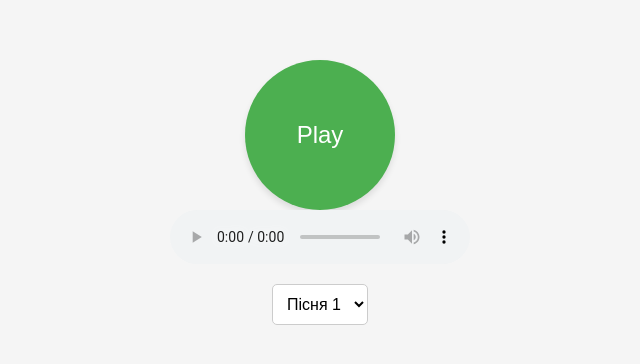
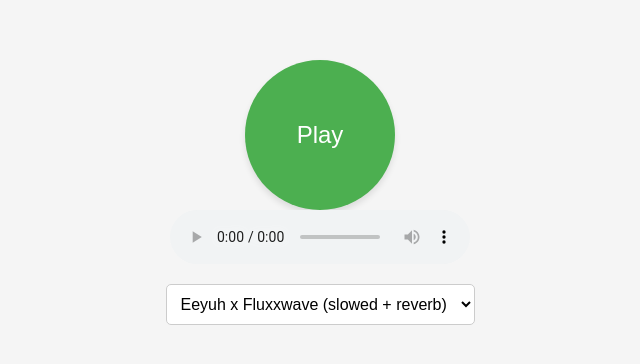
Before and after one commit to Kefa4ka/NFC_Sound, a plain HTML site: page index.html in a window 1280 px wide. Shown: the part 208-572 px from the top of the page, without its empty margins (320-960 px from the left). Drawn offline with Linux system fonts and the light colour scheme.

Commit message:
Update index.html

```diff
--- a/index.html
+++ b/index.html
@@ -49,8 +49,9 @@
     <audio id="audio" controls></audio>
 
     <select id="songList">
-        <option value="https://github.com/Kefa4ka/Sound/raw/main/sound2.mp3">Пісня 1</option>
-        <option value="https://github.com/Kefa4ka/Sound/raw/main/sound.mp3">Пісня 2</option>
+        <option value="https://github.com/Kefa4ka/Sound/raw/main/sound.mp3">Eeyuh x Fluxxwave (slowed + reverb)</option>
+        <option value="https://github.com/Kefa4ka/Sound/raw/main/sound2.mp3">Butterflies Funk</option>
+        <option value="https://github.com/Kefa4ka/Sound/raw/main/sound3.mp3">Funk Galaxy</option>
     </select>
 
     <script>
```
